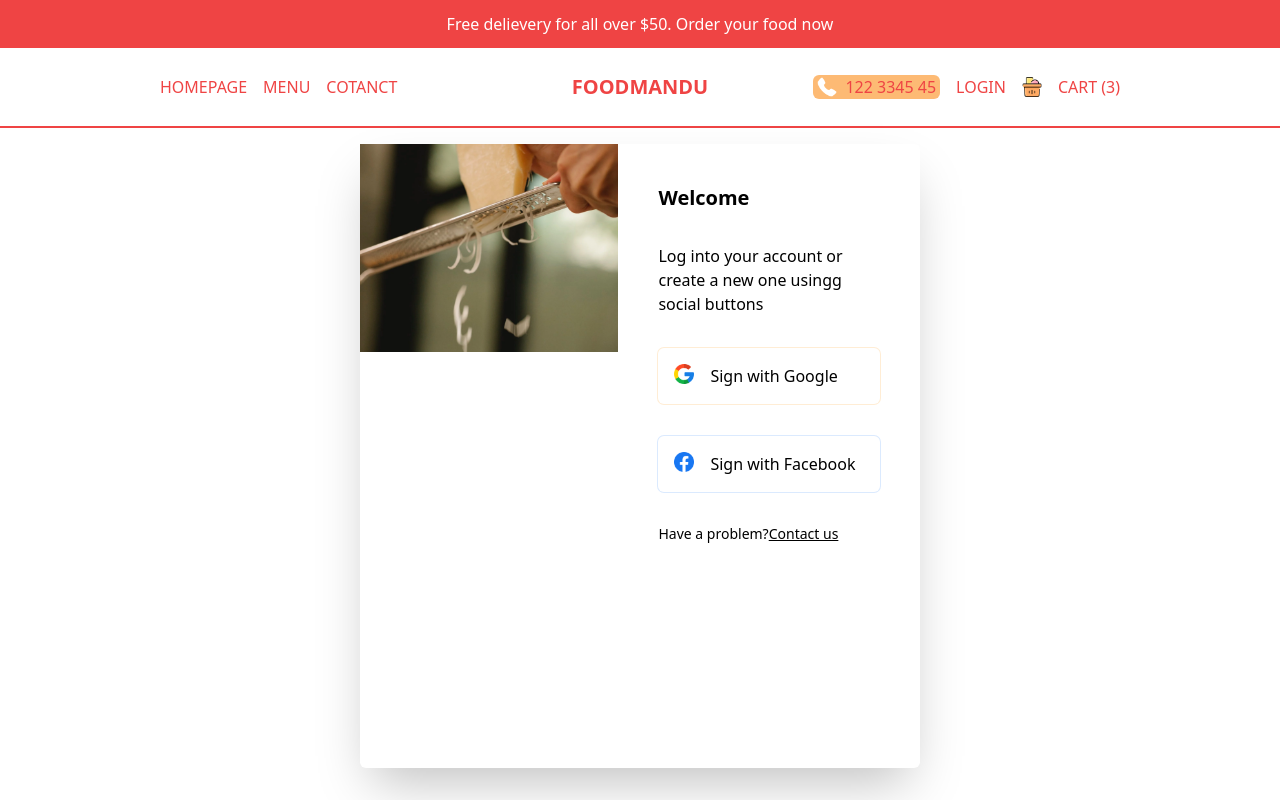
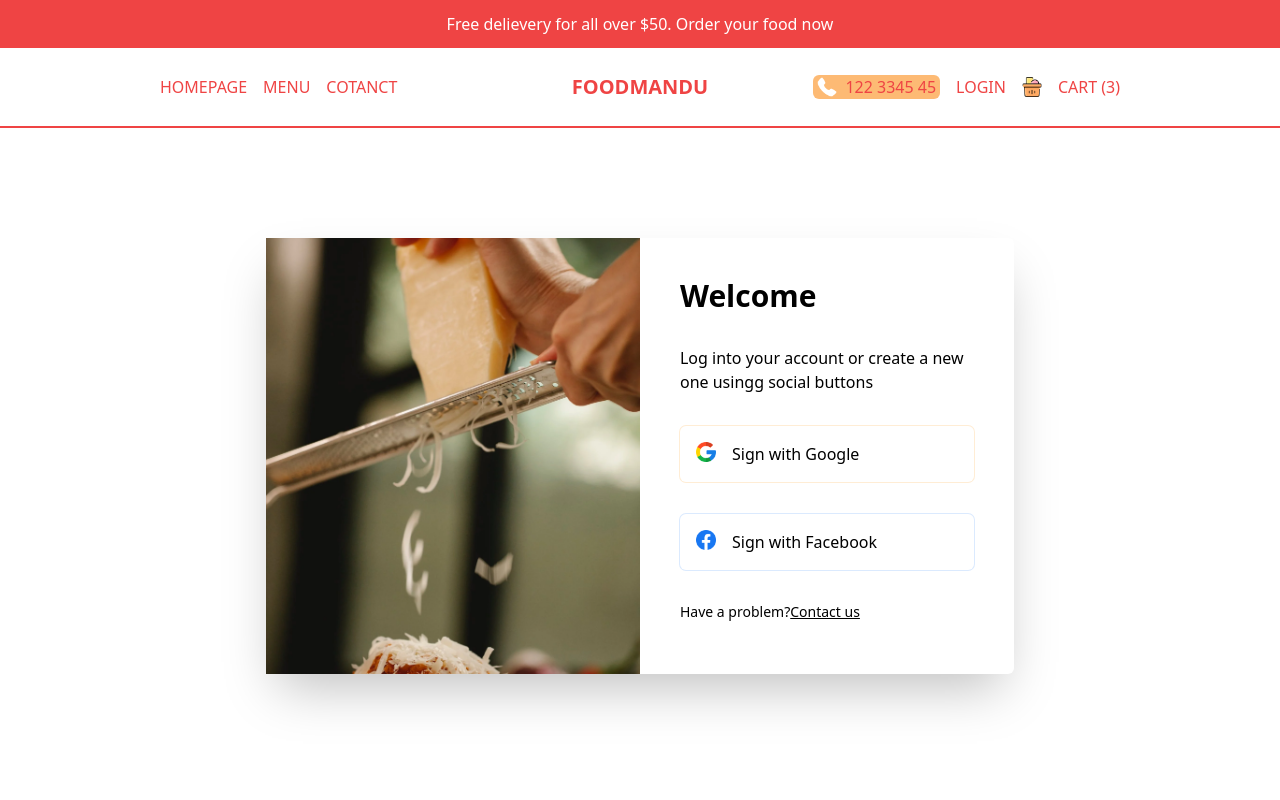
Before and after one commit to immbibek/RestaurantNextjs, a Next.js app: page /login in a window 1280 px wide. Shown: the top 800 px of the page. Built offline with nearby package versions, Linux system fonts and the light colour scheme.

Commit message:
loigin cart style done

```diff
--- a/src/app/login/page.tsx
+++ b/src/app/login/page.tsx
@@ -5,14 +5,14 @@
   return (
     <div className='p-4 h-[calc(100vh-6rem)] md:h-[calc(100vh-9rem)] flex items-center justify-center'>
       {/* BOX  */}
-      <div className='h-full  shadow-2xl rounded-md flex flex-col md:flex-row'>
+      <div className='h-full  shadow-2xl rounded-md flex flex-col md:flex-row md:h-[70%] md:w-full lg:w-[60%] 2xl:w-1/2'>
          {/* IMAGE CONTAINER */}
-         <div className=' relative h-1/3 w-full '>
+         <div className=' relative h-1/3 w-full md:h-full md:w-1/2'>
             <Image src="/loginBg.png" alt='' fill className='object-cover'/>
          </div>
          {/* FORM CONTAINER */}
-         <div className='p-10 flex flex-col gap-8'>
-          <h1 className='font-bold text-xl'>Welcome</h1>
+         <div className='p-10 flex flex-col gap-8 md:w-1/2'>
+          <h1 className='font-bold text-xl xl:text-3xl '>Welcome</h1>
           <p>Log into your account or create a new one usingg social buttons</p>
           <button className='flex gap-4 p-4 ring-1 ring-orange-100 rounded-md'>
             <Image src="/google.png" alt='' width={20} height={20} className=' object-contain'/>
```
